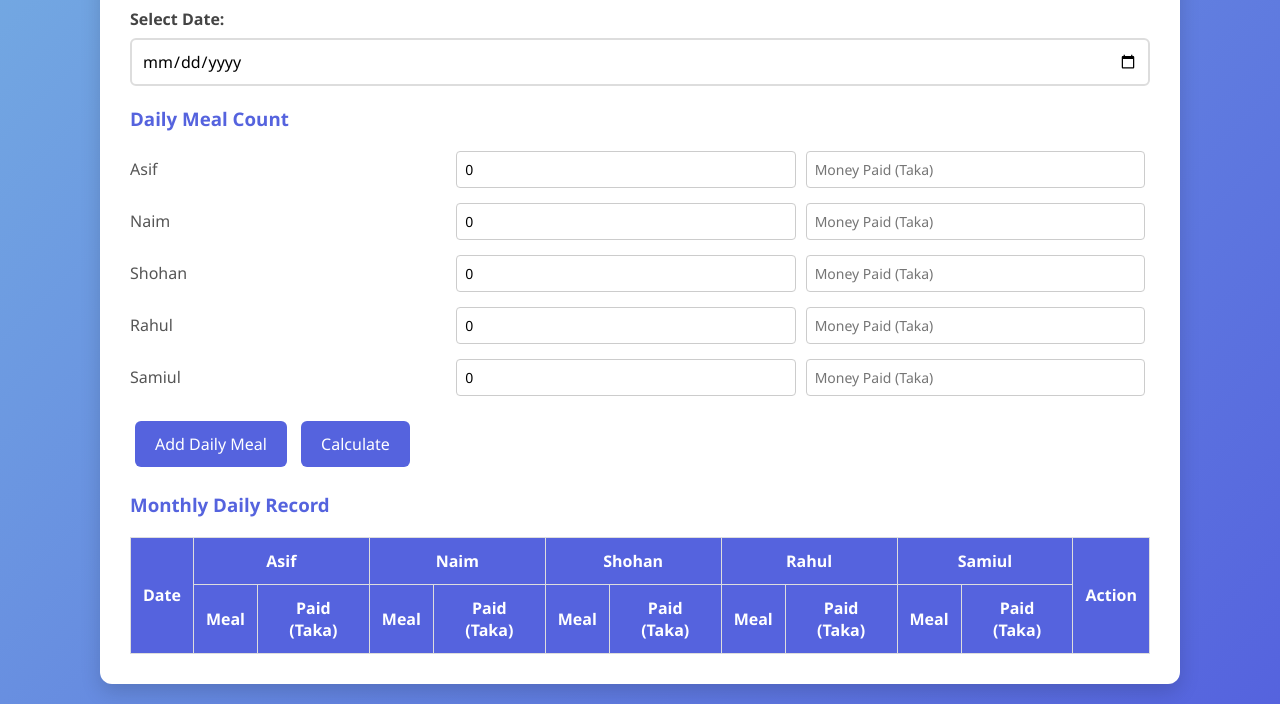
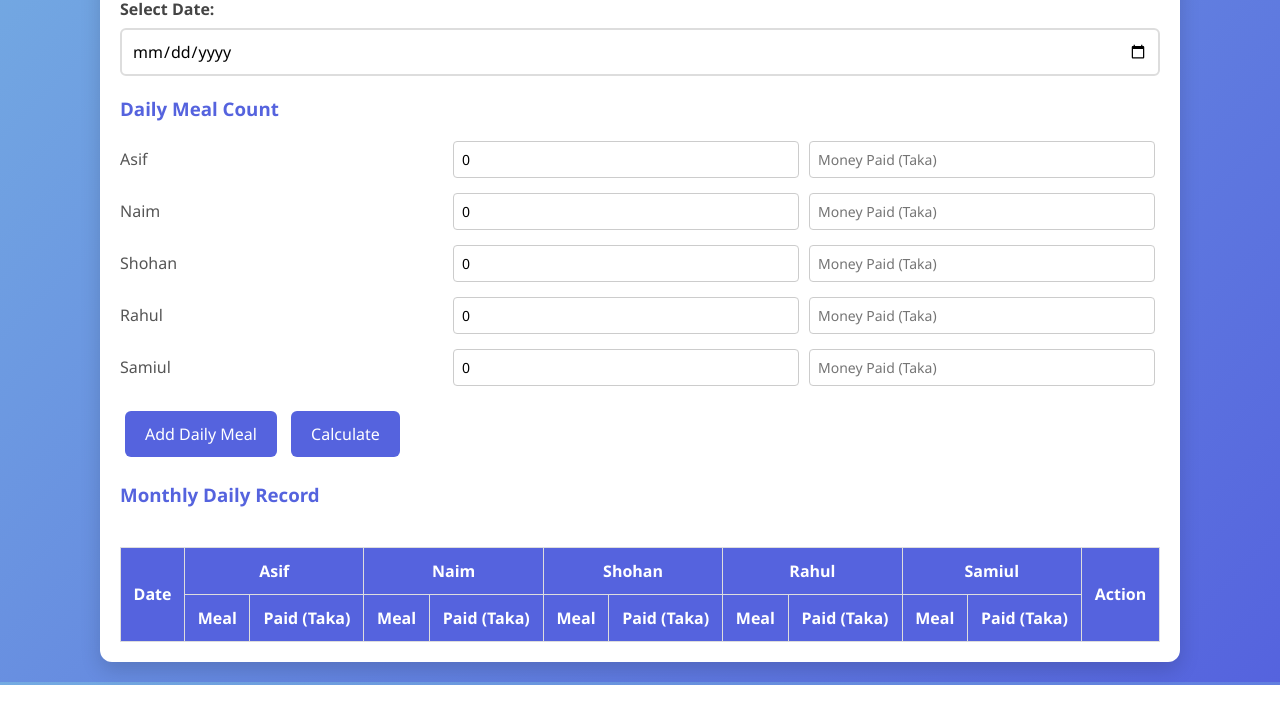
Before and after one commit to asifnotes/MessManager, a plain HTML site: page index.html in a window 1280 px wide. Shown: the part 115-819 px from the top of the page. Drawn offline with nearby package versions, Linux system fonts and the light colour scheme.

Commit message:
Update index.html

```diff
--- a/index.html
+++ b/index.html
@@ -4,7 +4,153 @@
     <meta charset="UTF-8" />
     <meta name="viewport" content="width=device-width, initial-scale=1.0" />
     <title>Mess Manager Calculator</title>
-    <link rel="stylesheet" href="style.css" />
+    <style>
+        /* Base styles */
+        * {
+          box-sizing: border-box;
+          font-family: 'Segoe UI', Tahoma, Geneva, Verdana, sans-serif;
+        }
+
+        body {
+          margin: 0;
+          padding: 0;
+          background: linear-gradient(135deg, #74abe2, #5563de);
+          color: #333;
+        }
+
+        /* Responsive container styling */
+        .container {
+          width: 90%;
+          max-width: 1080px;
+          margin: 20px auto;
+          padding: 20px;
+          background: #fff;
+          border-radius: 12px;
+          box-shadow: 0 8px 20px rgba(0, 0, 0, 0.15);
+          animation: fadeIn 1.5s ease-in-out;
+        }
+
+        @keyframes fadeIn {
+          from {
+            opacity: 0;
+            transform: translateY(20px);
+          }
+          to {
+            opacity: 1;
+            transform: translateY(0);
+          }
+        }
+
+        /* Headings */
+        h2,
+        h3 {
+          color: #5563de;
+          margin-bottom: 20px;
+        }
+
+        /* Input group styling */
+        .input-group {
+          margin-bottom: 20px;
+        }
+
+        .input-group label {
+          display: block;
+          margin-bottom: 8px;
+          font-weight: bold;
+          color: #444;
+        }
+
+        .input-group input {
+          width: 100%;
+          padding: 10px;
+          font-size: 16px;
+          border: 2px solid #ddd;
+          border-radius: 6px;
+          transition: border-color 0.3s;
+        }
+
+        .input-group input:focus {
+          border-color: #5563de;
+          outline: none;
+        }
+
+        /* Member input styling */
+        .member {
+          display: flex;
+          flex-wrap: wrap;
+          align-items: center;
+          justify-content: space-between;
+          margin-bottom: 15px;
+        }
+
+        .member label {
+          flex: 1;
+          text-align: left;
+          font-weight: 500;
+          color: #555;
+        }
+
+        .member input {
+          flex: 1;
+          margin: 0 5px;
+          padding: 8px;
+          font-size: 14px;
+          border: 1px solid #ccc;
+          border-radius: 4px;
+        }
+
+        /* Button styling */
+        .button-group {
+          margin: 20px 0;
+        }
+
+        .button-group button,
+        .download-btn {
+          padding: 12px 20px;
+          margin: 5px;
+          border: none;
+          background: #5563de;
+          color: #fff;
+          border-radius: 6px;
+          font-size: 16px;
+          cursor: pointer;
+          transition: background 0.3s;
+        }
+
+        .button-group button:hover,
+        .download-btn:hover {
+          background: #444ecb;
+        }
+
+        /* Table styling */
+        .table-responsive {
+          overflow-x: auto;
+        }
+
+        table {
+          width: 100%;
+          border-collapse: collapse;
+          margin-top: 20px;
+        }
+
+        th,
+        td {
+          padding: 12px;
+          border: 1px solid #ddd;
+          text-align: center;
+        }
+
+        th {
+          background: #5563de;
+          color: #fff;
+        }
+
+        /* Result display styling */
+        .result p {
+          font-size: 16px;
+          margin: 8px 0;
+        }
+    </style>
     <!-- jsPDF from CDN -->
     <script src="https://cdnjs.cloudflare.com/ajax/libs/jspdf/2.5.1/jspdf.umd.min.js"></script>
 </head>
@@ -17,8 +163,6 @@
         <label for="mealDate">Select Date:</label>
         <input type="date" id="mealDate" />
     </div>
-
-    <!-- Total cost is auto‑calculated from the sum of all member payments -->
 
     <h3>Daily Meal Count</h3>
     <div id="mealInputs">
@@ -57,6 +201,7 @@
     <!-- Monthly Meal & Payment Records Section -->
     <div id="monthlyView">
         <h3>Monthly Daily Record</h3>
+        <div class="table-responsive">
             <table id="dailyMealTable">
                 <thead>
                 <tr>
@@ -86,6 +231,7 @@
                 </tbody>
             </table>
         </div>
+    </div>
 
     <!-- Calculation Results -->
     <div id="result" class="result" style="display: none;">
@@ -114,186 +260,6 @@
     </div>
 </div>
 
-<script src="script.js"></script>
-</body>
-</html>
-<style>
-    /* Base styles */
-    * {
-      box-sizing: border-box;
-      font-family: 'Segoe UI', Tahoma, Geneva, Verdana, sans-serif;
-    }
-
-    body {
-      margin: 0;
-      padding: 0;
-      background: linear-gradient(135deg, #74abe2, #5563de);
-      color: #333;
-    }
-
-    /* Container styling */
-    .container {
-      margin: 40px auto;
-      padding: 30px;
-      background: #fff;
-      border-radius: 12px;
-      box-shadow: 0 8px 20px rgba(0, 0, 0, 0.15);
-      animation: fadeIn 1.5s ease-in-out;
-    }
-
-    /* Default container width for larger screens */
-    .container {
-      width: 1080px;
-    }
-
-    @keyframes fadeIn {
-      from {
-        opacity: 0;
-        transform: translateY(20px);
-      }
-      to {
-        opacity: 1;
-        transform: translateY(0);
-      }
-    }
-
-    h2,
-    h3 {
-      color: #5563de;
-      margin-bottom: 20px;
-    }
-
-    /* Input group and member styles */
-    .input-group {
-      margin-bottom: 20px;
-    }
-
-    .input-group label {
-      display: block;
-      margin-bottom: 8px;
-      font-weight: bold;
-      color: #444;
-    }
-
-    .input-group input {
-      width: 100%;
-      padding: 10px;
-      font-size: 16px;
-      border: 2px solid #ddd;
-      border-radius: 6px;
-      transition: border-color 0.3s;
-    }
-
-    .input-group input:focus {
-      border-color: #5563de;
-      outline: none;
-    }
-
-    .member {
-      display: flex;
-      align-items: center;
-      justify-content: space-between;
-      margin-bottom: 15px;
-    }
-
-    .member label {
-      flex: 1;
-      text-align: left;
-      font-weight: 500;
-      color: #555;
-    }
-
-    .member input {
-      flex: 1;
-      margin: 0 5px;
-      padding: 8px;
-      font-size: 14px;
-      border: 1px solid #ccc;
-      border-radius: 4px;
-    }
-
-    /* Button styles */
-    .button-group {
-      margin: 20px 0;
-    }
-
-    .button-group button,
-    .download-btn {
-      padding: 12px 20px;
-      margin: 5px;
-      border: none;
-      background: #5563de;
-      color: #fff;
-      border-radius: 6px;
-      font-size: 16px;
-      cursor: pointer;
-      transition: background 0.3s;
-    }
-
-    .button-group button:hover,
-    .download-btn:hover {
-      background: #444ecb;
-    }
-
-    /* Table styles */
-    table {
-      width: 100%;
-      border-collapse: collapse;
-      margin-top: 20px;
-    }
-
-    th,
-    td {
-      padding: 12px;
-      border: 1px solid #ddd;
-      text-align: center;
-    }
-
-    th {
-      background: #5563de;
-      color: #fff;
-    }
-
-    .result p {
-      font-size: 16px;
-      margin: 8px 0;
-    }
-
-    /* Responsive design */
-
-    /* Mobile devices (up to 480px) */
-    @media (max-width: 479px) {
-      .container {
-        width: 90%;
-        margin: 20px auto;
-        padding: 20px;
-      }
-    }
-
-    /* Tablets (480px to 719px) */
-    @media (min-width: 480px) and (max-width: 719px) {
-      .container {
-        width: 480px;
-        margin: 20px auto;
-      }
-    }
-
-    /* Small laptops/Tablets (720px to 1079px) */
-    @media (min-width: 720px) and (max-width: 1079px) {
-      .container {
-        width: 720px;
-        margin: 20px auto;
-      }
-    }
-
-    /* Laptops and above (1080px and up) */
-    @media (min-width: 1080px) {
-      .container {
-        width: 1080px;
-        margin: 20px auto;
-      }
-    }
-</style>
 <script>
     // Global objects for cumulative totals.
     let meals = { Asif: 0, Naim: 0, Shohan: 0, Rahul: 0, Samiul: 0 };
@@ -592,3 +558,5 @@
       doc.save(filename);
     }
 </script>
+</body>
+</html>
```
Lines whose indentation alone changed are shown as unchanged.
